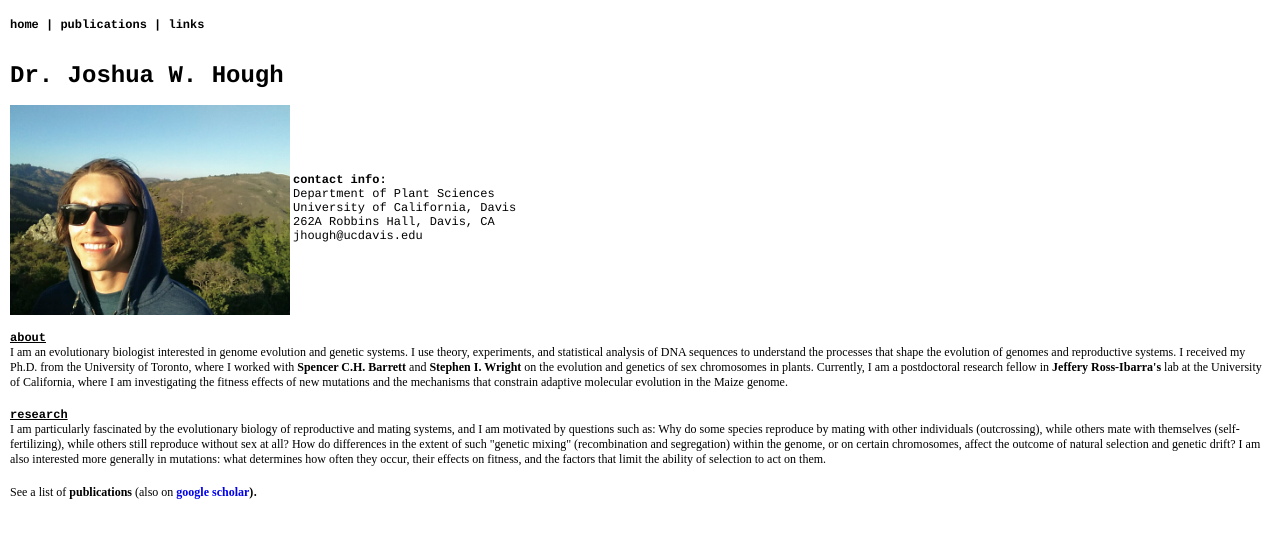
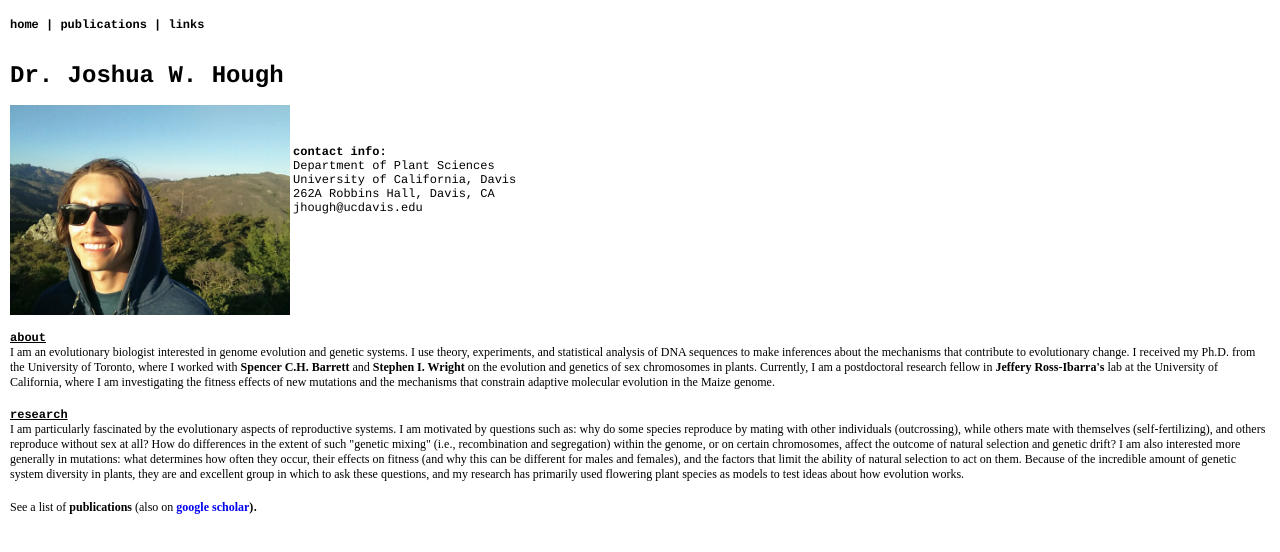
Before and after one commit to houghjosh/houghjosh.github.io, a plain HTML site: page index.html in a window 1280 px wide. Drawn offline with Linux system fonts and the light colour scheme.

Commit message:
index.html edits; update to README.md

```diff
--- a/index.html
+++ b/index.html
@@ -31,7 +31,7 @@ Dr. Joshua W. Hough
 <p>
 <img src="images/jh.jpg" width="280" alt="jh"/ align="left">
 <font style='font-size:12px'>
-<br><br><br><br>
+<br><br>
 
 <dd><strong>contact info:</strong></dd>
 <dd>Department of Plant Sciences</dd>
@@ -50,9 +50,7 @@ Dr. Joshua W. Hough
 </font></font>
 
 <font style='font-size:12px'>
-I am an evolutionary biologist interested in genome evolution and genetic systems. I use theory, experiments, and statistical analysis of DNA sequences to understand the processes that shape the evolution of genomes and reproductive systems.
-
-I received my Ph.D. from the University of Toronto, where I worked with <a href="http://www.eeb.utoronto.ca/people/d-faculty/barrett" target="NewWindow">Spencer C.H. Barrett </a> and <a href="http://www.eeb.utoronto.ca/people/d-faculty/wright.htm" target="NewWindow">Stephen I. Wright </a>on the evolution and genetics of sex chromosomes in plants. Currently, I am a postdoctoral research fellow in <a href="http://genomecenter.ucdavis.edu/people/faculty/name/jeffrey-ross-ibarra/" target="NewWindow">Jeffery Ross-Ibarra's </a> lab at the University of California, where I am investigating the fitness effects of new mutations and the mechanisms that constrain adaptive molecular evolution in the Maize genome.
+I am an evolutionary biologist interested in genome evolution and genetic systems. I use theory, experiments, and statistical analysis of DNA sequences to make inferences about the mechanisms that contribute to evolutionary change. I received my Ph.D. from the University of Toronto, where I worked with <a href="http://www.eeb.utoronto.ca/people/d-faculty/barrett" target="NewWindow">Spencer C.H. Barrett </a> and <a href="http://www.eeb.utoronto.ca/people/d-faculty/wright.htm" target="NewWindow">Stephen I. Wright </a>on the evolution and genetics of sex chromosomes in plants. Currently, I am a postdoctoral research fellow in <a href="http://genomecenter.ucdavis.edu/people/faculty/name/jeffrey-ross-ibarra/" target="NewWindow">Jeffery Ross-Ibarra's </a> lab at the University of California, where I am investigating the fitness effects of new mutations and the mechanisms that constrain adaptive molecular evolution in the Maize genome.
 </font>
 <br><br>
 
@@ -62,7 +60,8 @@ I received my Ph.D. from the University of Toronto, where I worked with <a href=
 </font></font>
 
 <font style='font-size:12px'>
-I am particularly fascinated by the evolutionary biology of reproductive and mating systems, and I am motivated by questions such as: Why do some species reproduce by mating with other individuals (outcrossing), while others mate with themselves (self-fertilizing), while others still reproduce without sex at all? How do differences in the extent of such "genetic mixing" (recombination and segregation) within the genome, or on certain chromosomes, affect the outcome of natural selection and genetic drift? I am also interested more generally in mutations: what determines how often they occur, their effects on fitness, and the factors that limit the ability of selection to act on them.
+I am particularly fascinated by the evolutionary aspects of reproductive systems. I am motivated by questions such as: why do some species reproduce by mating with other individuals (outcrossing), while others mate with themselves (self-fertilizing), and others reproduce without sex at all? How do differences in the extent of such "genetic mixing" (i.e., recombination and segregation) within the genome, or on certain chromosomes, affect the outcome of natural selection and genetic drift? I am also interested more generally in mutations: what determines how often they occur, their effects on fitness (and why this can be different for males and females), and the factors that limit the ability of natural selection to act on them. Because of the incredible amount of genetic system diversity in plants, they are and excellent group in which to ask these questions, and my research has primarily used flowering plant species as models to test ideas about how evolution works.
+
 <br><br>
 
 See a list of <a href="publications.html">publications </a> (also on <a href="https://scholar.google.com/citations?user=FmClXYIAAAAJ&hl=en" target="NewWindow"> <font color="0000EE">google scholar</font>)</font></a>.
```
Also changed, not shown: 1 other file.
